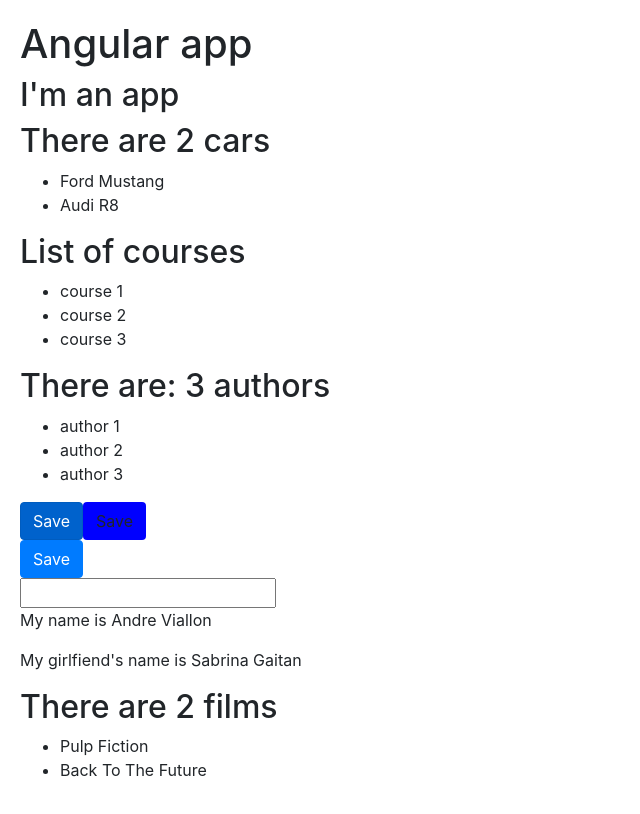
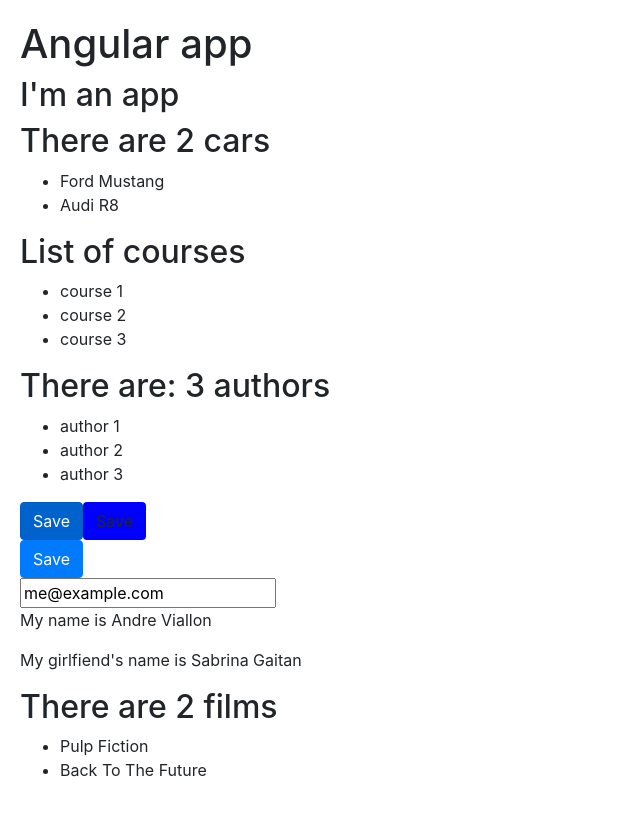
Before and after one commit to andreviallon/angular-101, an Angular app: page / in a window 1280 px wide. Shown: the top 814 px of the page, without its empty margins (0-640 px from the left). Built offline with nearby package versions, Linux system fonts and the light colour scheme.

Commit message:
Two way binding
Two way binding + import angular formsin module app

```diff
--- a/src/app/app.module.ts
+++ b/src/app/app.module.ts
@@ -1,4 +1,5 @@
 import { BrowserModule } from '@angular/platform-browser';
+import { FormsModule } from '@angular/forms';
 import { NgModule } from '@angular/core';
 
 
@@ -27,7 +28,8 @@
     CarComponent
   ],
   imports: [
-    BrowserModule
+    BrowserModule,
+    FormsModule
   ],
   providers: [
     CoursesService,
--- a/src/app/author/author.component.html
+++ b/src/app/author/author.component.html
@@ -15,6 +15,6 @@
   <button class="btn btn-primary" (click)="onSave($event)">Save</button>
 </div>
 
-<!-- #email is a template variable and it references this input field
-     passe the value in the onKeyUp method-->
-<input #email (keyUp.enter)="onKeyUp(email.value)" />
+<!-- [()] => two way binding syntax
+    ngModel is an Angular directive used to implement two way binding-->
+<input [(ngModel)]="email" (keyUp.enter)="onKeyUp()" />
--- a/src/app/author/author.component.ts
+++ b/src/app/author/author.component.ts
@@ -8,6 +8,7 @@
 })
 export class AuthorComponent implements OnInit {
   authors;
+  email = 'me@example.com';
   // Class binding
   isActive = true;
 
@@ -21,9 +22,8 @@
     console.log('div was clicked');
   }
 
-  // get email variable created in the HTML
-  onKeyUp(email) {
-    console.log(email);
+  onKeyUp() {
+    console.log(this.email);
   }
 
   constructor(service: AuthorsService) {
```
